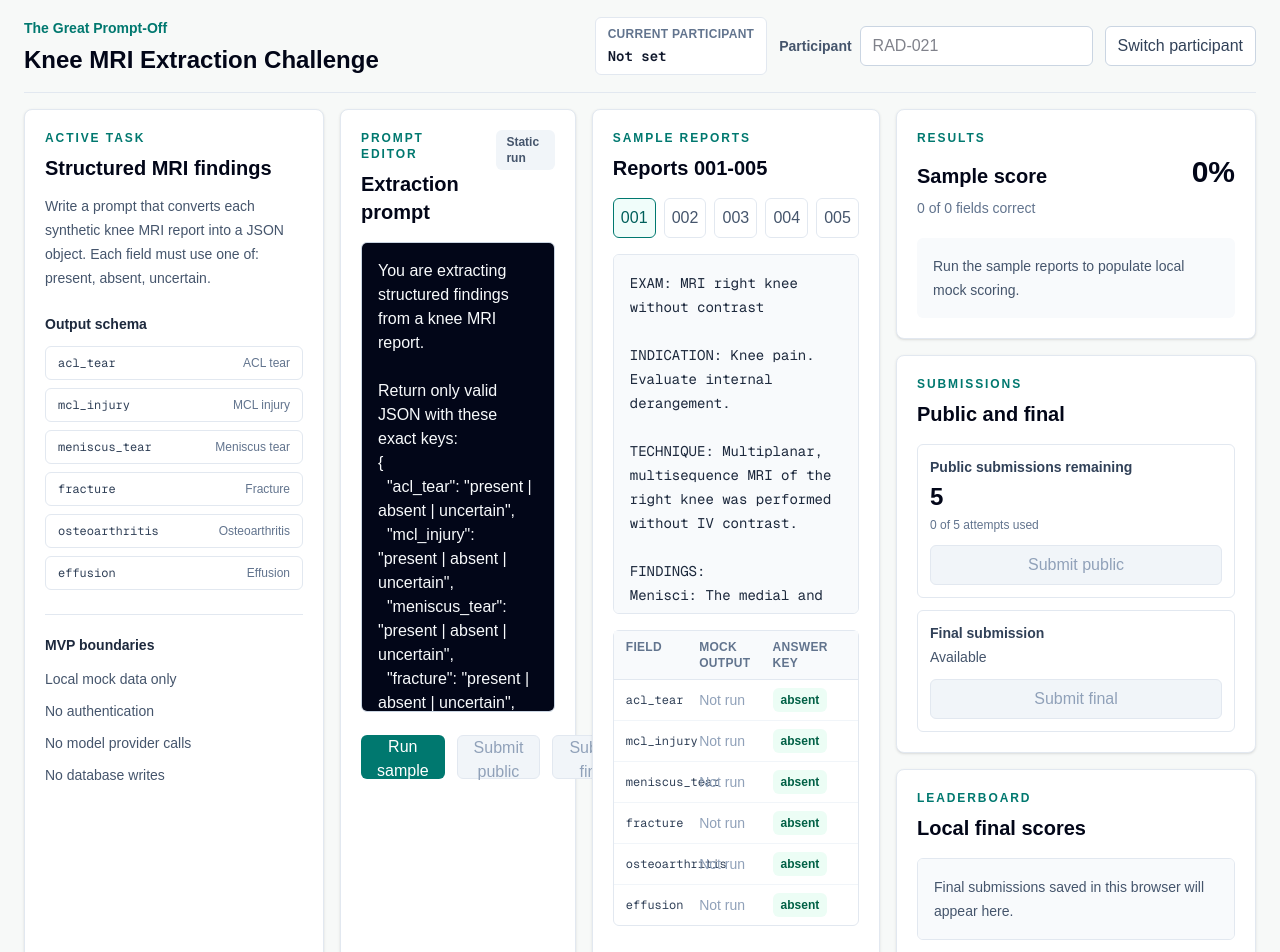
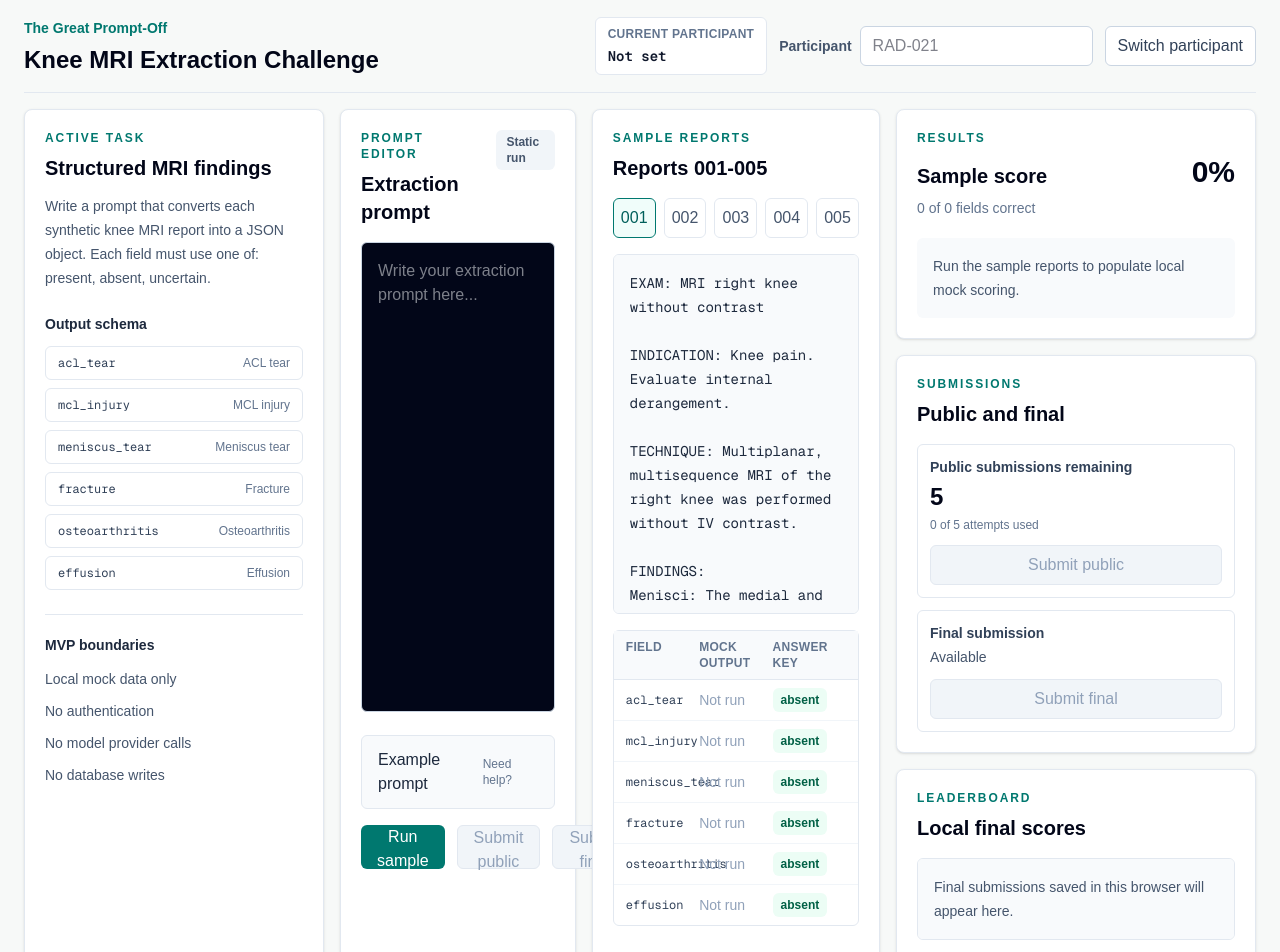
Before and after one commit to EthanChenHyland/the-great-prompt-off, a Next.js app: page /challenge in a window 1280 px wide. Shown: the top 952 px of the page. Built offline with nearby package versions, Linux system fonts and the light colour scheme.

Commit message:
move sample prompt into help section

```diff
--- a/app/components/ChallengeWorkspace.tsx
+++ b/app/components/ChallengeWorkspace.tsx
@@ -51,7 +51,9 @@ type ChallengeWorkspaceProps = {
   reports: SampleReport[];
 };
 
-const defaultPrompt = `You are extracting structured findings from a knee MRI report.
+const initialPrompt = "";
+
+const examplePrompt = `You are extracting structured findings from a knee MRI report.
 
 Return only valid JSON with these exact keys:
 {
@@ -74,7 +76,7 @@ export function ChallengeWorkspace({
   const savedParticipantId = useSavedParticipantId();
   const submissionStore = useSubmissionStore();
   const [activeReportId, setActiveReportId] = useState(reports[0]?.id ?? "");
-  const [prompt, setPrompt] = useState(defaultPrompt);
+  const [prompt, setPrompt] = useState(initialPrompt);
   const [results, setResults] = useState<ReportResult[]>([]);
   const [submissionMessage, setSubmissionMessage] = useState("");
   const [pendingAction, setPendingAction] = useState<
@@ -346,6 +348,8 @@ function PromptEditor({
   remainingPublicSubmissions: number;
   setPrompt: (value: string) => void;
 }) {
+  const [showExample, setShowExample] = useState(false);
+
   return (
     <section className="rounded-lg border border-slate-200 bg-white p-5 shadow-sm">
       <div className="flex items-start justify-between gap-4">
@@ -364,9 +368,37 @@ function PromptEditor({
       <textarea
         value={prompt}
         onChange={(event) => setPrompt(event.target.value)}
+        placeholder="Write your extraction prompt here..."
         spellCheck={false}
         className="mt-4 h-[470px] w-full resize-none rounded-md border border-slate-300 bg-slate-950 p-4 font-mono text-sm leading-6 text-slate-50 outline-none focus:border-teal-600 focus:ring-4 focus:ring-teal-100"
       />
+      <div className="mt-4 rounded-md border border-slate-200 bg-slate-50">
+        <button
+          type="button"
+          onClick={() => setShowExample((current) => !current)}
+          className="flex w-full items-center justify-between px-4 py-3 text-left text-sm font-semibold text-slate-800 hover:text-teal-700"
+          aria-expanded={showExample}
+        >
+          <span>Example prompt</span>
+          <span className="text-xs text-slate-500">
+            {showExample ? "Hide" : "Need help?"}
+          </span>
+        </button>
+        {showExample ? (
+          <div className="border-t border-slate-200 p-4">
+            <pre className="max-h-72 overflow-auto whitespace-pre-wrap rounded-md bg-white p-3 font-mono text-xs leading-5 text-slate-700">
+              {examplePrompt}
+            </pre>
+            <button
+              type="button"
+              onClick={() => setPrompt(examplePrompt)}
+              className="mt-3 h-10 rounded-md bg-teal-700 px-4 text-sm font-semibold text-white hover:bg-teal-800"
+            >
+              Use this example
+            </button>
+          </div>
+        ) : null}
+      </div>
       <div className="mt-4 flex flex-col gap-3 sm:flex-row">
         <button
           type="button"
```
